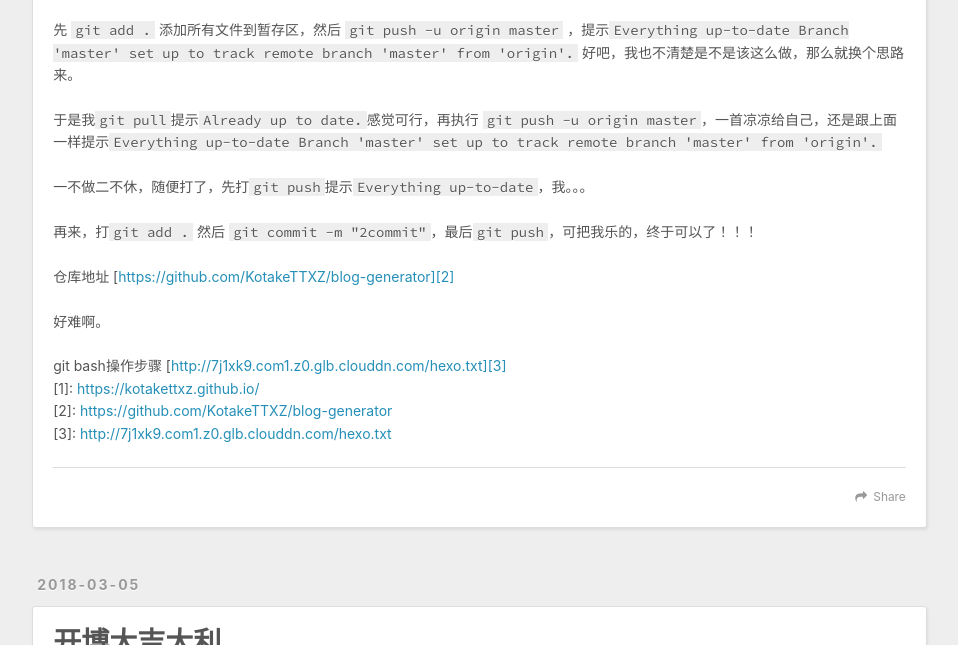
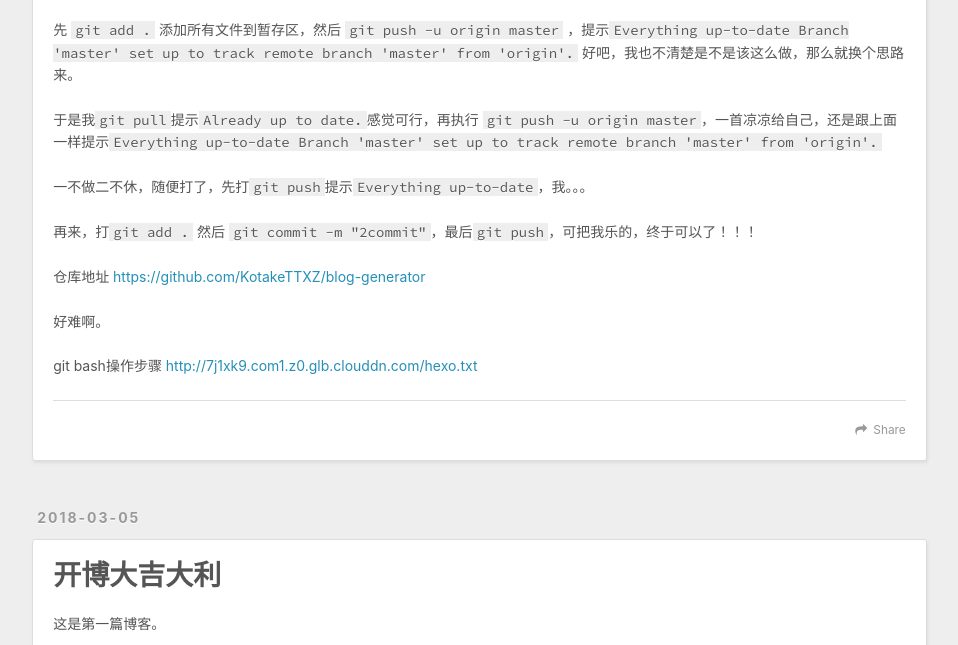
Before and after one commit to KotakeTTXZ/KotakeTTXZ.github.io, a plain HTML site: page index.html in a window 1280 px wide. Shown: the part 2337-2982 px from the top of the page, without its empty margins (8-966 px from the left). Drawn offline with nearby package versions, Linux system fonts and the light colour scheme.

Commit message:
Site updated: 2018-03-05 21:01:32

```diff
--- a/index.html
+++ b/index.html
@@ -102,7 +102,7 @@
 <p>4、步骤11，执行hexo deploy ，由于忘记执行步骤10了，因此提示ERROR Deployer not found: git</p>
 </blockquote>
 <blockquote>
-<p>5、完成上述步骤，已经能正常打开[我的博客][1]了，然而！！显示的是md页面？？（就是一个写着blog-generator的#标题），跑去Code里看，也没发现md文件，那这个md页面是哪里来的呢。。。也不管了，just google，第六感告诉我_config.yml里的url就可以了，再次hexo deploy，还真TM正常显示博客页面了，但是我还是不确定是不是url的问题，因为按照老师的步骤应该不需要这么做。</p>
+<p>5、完成上述步骤，已经能正常打开<a href="https://kotakettxz.github.io/">我的博客</a>了，然而！！显示的是md页面？？（就是一个写着blog-generator的#标题），跑去Code里看，也没发现md文件，那这个md页面是哪里来的呢。。。也不管了，just google，第六感告诉我_config.yml里的url就可以了，再次hexo deploy，还真TM正常显示博客页面了，但是我还是不确定是不是url的问题，因为按照老师的步骤应该不需要这么做。</p>
 </blockquote>
 <p><img src="http://toacg.qiniudn.com/18-3-5/46084044.jpg" alt="博客页面"></p>
 <hr>
@@ -114,14 +114,14 @@ Branch &#39;master&#39; set up to track remote branch &#39;master&#39; from &#39
 Branch &#39;master&#39; set up to track remote branch &#39;master&#39; from &#39;origin&#39;.</code></p>
 <p>一不做二不休，随便打了，先打<code>git push</code>提示<code>Everything up-to-date</code>，我。。。</p>
 <p>再来，打<code>git add .</code> 然后 <code>git commit -m &quot;2commit&quot;</code>，最后<code>git push</code>，可把我乐的，终于可以了！！！</p>
-<p>仓库地址 [<a href="https://github.com/KotakeTTXZ/blog-generator][2]" target="_blank" rel="noopener">https://github.com/KotakeTTXZ/blog-generator][2]</a></p>
+<p>仓库地址 <a href="https://github.com/KotakeTTXZ/blog-generator" target="_blank" rel="noopener">https://github.com/KotakeTTXZ/blog-generator</a></p>
 <p>好难啊。</p>
-<p>git bash操作步骤 [<a href="http://7j1xk9.com1.z0.glb.clouddn.com/hexo.txt][3]" target="_blank" rel="noopener">http://7j1xk9.com1.z0.glb.clouddn.com/hexo.txt][3]</a><br>  [1]: <a href="https://kotakettxz.github.io/">https://kotakettxz.github.io/</a><br>  [2]: <a href="https://github.com/KotakeTTXZ/blog-generator" target="_blank" rel="noopener">https://github.com/KotakeTTXZ/blog-generator</a><br>  [3]: <a href="http://7j1xk9.com1.z0.glb.clouddn.com/hexo.txt" target="_blank" rel="noopener">http://7j1xk9.com1.z0.glb.clouddn.com/hexo.txt</a></p>
+<p>git bash操作步骤 <a href="http://7j1xk9.com1.z0.glb.clouddn.com/hexo.txt" target="_blank" rel="noopener">http://7j1xk9.com1.z0.glb.clouddn.com/hexo.txt</a></p>
 
 
     </div>
     <footer class="article-footer">
-      <a data-url="https://kotakettxz.github.io/2018/03/05/迷迷糊糊的弄好了博客/" data-id="cjee8g5ji000058v06xx8iknj" class="article-share-link">Share</a>
+      <a data-url="https://kotakettxz.github.io/2018/03/05/迷迷糊糊的弄好了博客/" data-id="cjee8ib8j0002ycv0sxov4i6p" class="article-share-link">Share</a>
 
 
     </footer>
@@ -158,7 +158,7 @@ Branch &#39;master&#39; set up to track remote branch &#39;master&#39; from &#39
 
     </div>
     <footer class="article-footer">
-      <a data-url="https://kotakettxz.github.io/2018/03/05/开博大吉大利/" data-id="cjee8g5jo000158v0uz8pqrkn" class="article-share-link">Share</a>
+      <a data-url="https://kotakettxz.github.io/2018/03/05/开博大吉大利/" data-id="cjee8ib8g0001ycv0l7l2wn6a" class="article-share-link">Share</a>
 
 
     </footer>
@@ -203,7 +203,7 @@ Branch &#39;master&#39; set up to track remote branch &#39;master&#39; from &#39
 
     </div>
     <footer class="article-footer">
-      <a data-url="https://kotakettxz.github.io/2018/03/05/hello-world/" data-id="cjee8g5jr000258v0ja7pxjt9" class="article-share-link">Share</a>
+      <a data-url="https://kotakettxz.github.io/2018/03/05/hello-world/" data-id="cjee8ib890000ycv0tftk9dkg" class="article-share-link">Share</a>
 
 
     </footer>
```
Also changed, not shown: 2018/03/05/hello-world/index.html (+1 -1 lines), 2018/03/05/开博大吉大利/index.html (+1 -1 lines), 2018/03/05/迷迷糊糊的弄好了博客/index.html (+5 -5 lines).
